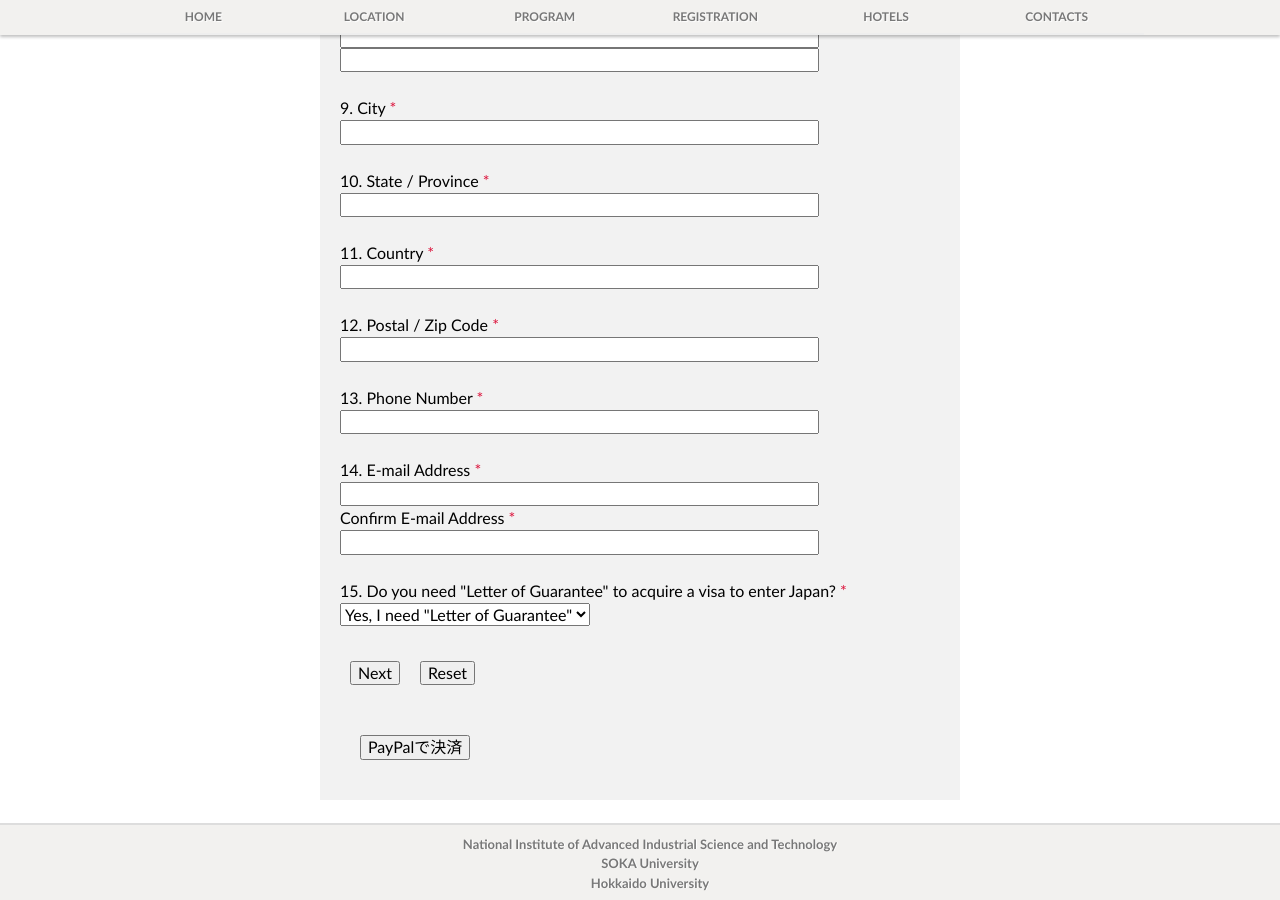
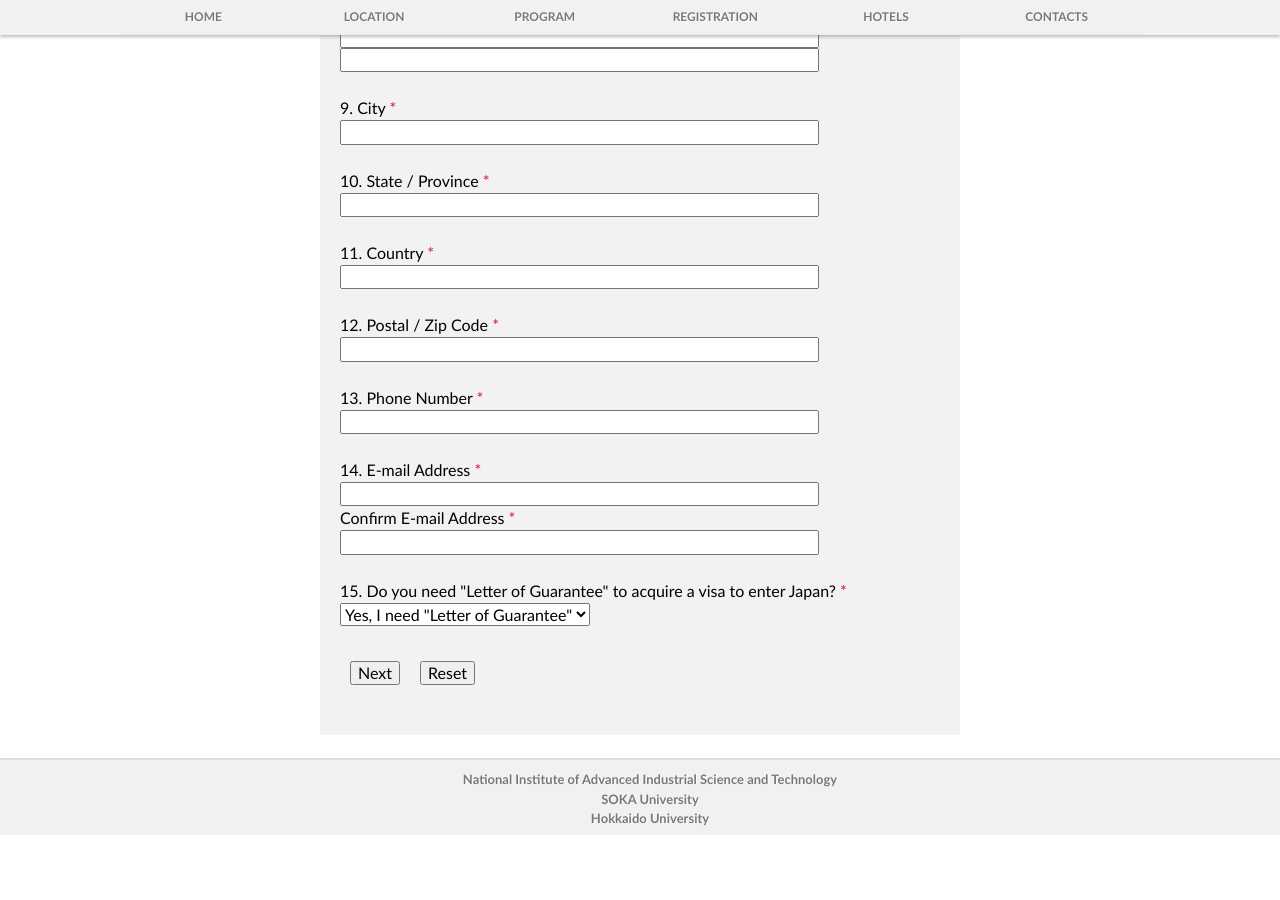
Before and after one commit to yamazakiM/test_warren2016, a Jekyll site: the page built from registration/register.html, in a window 1280 px wide and 900 px high, scrolled down 1072 px. Built offline with Jekyll 4.4.1, drawn with Linux system fonts in a browser that asks for light colours; nearby versions of some CDN libraries; library files that are not in the unit come from our copies; after the commit the page ends 1907 px from its top, so only the background shows below that.

Commit message:
Update register.html

```diff
--- a/registration/register.html
+++ b/registration/register.html
@@ -309,16 +309,6 @@ layout: default
 	</div>
  </form>
 
- <form action="https://www.paypal.com/cgi-bin/webscr" method=POST>
- <input type="hidden" name="cmd" value="_cart">
- <input type="hidden" name="upload" value="1">
- <input type="hidden" name="business" value="【PayPalアカウントメールアドレス】">
- <input type="hidden" name="item_name_1" value="【商品名やサイト名】">
- <input type="hidden" name="amount_1" value="【決済する金額】">
- <input type="hidden" name="invoice" value="【オーダー番号など】">
- <input type="hidden" name="currency_code" value="JPY">
- <input type="submit" value="PayPalで決済">
-</form>
 
  </div>
 </section>
```
